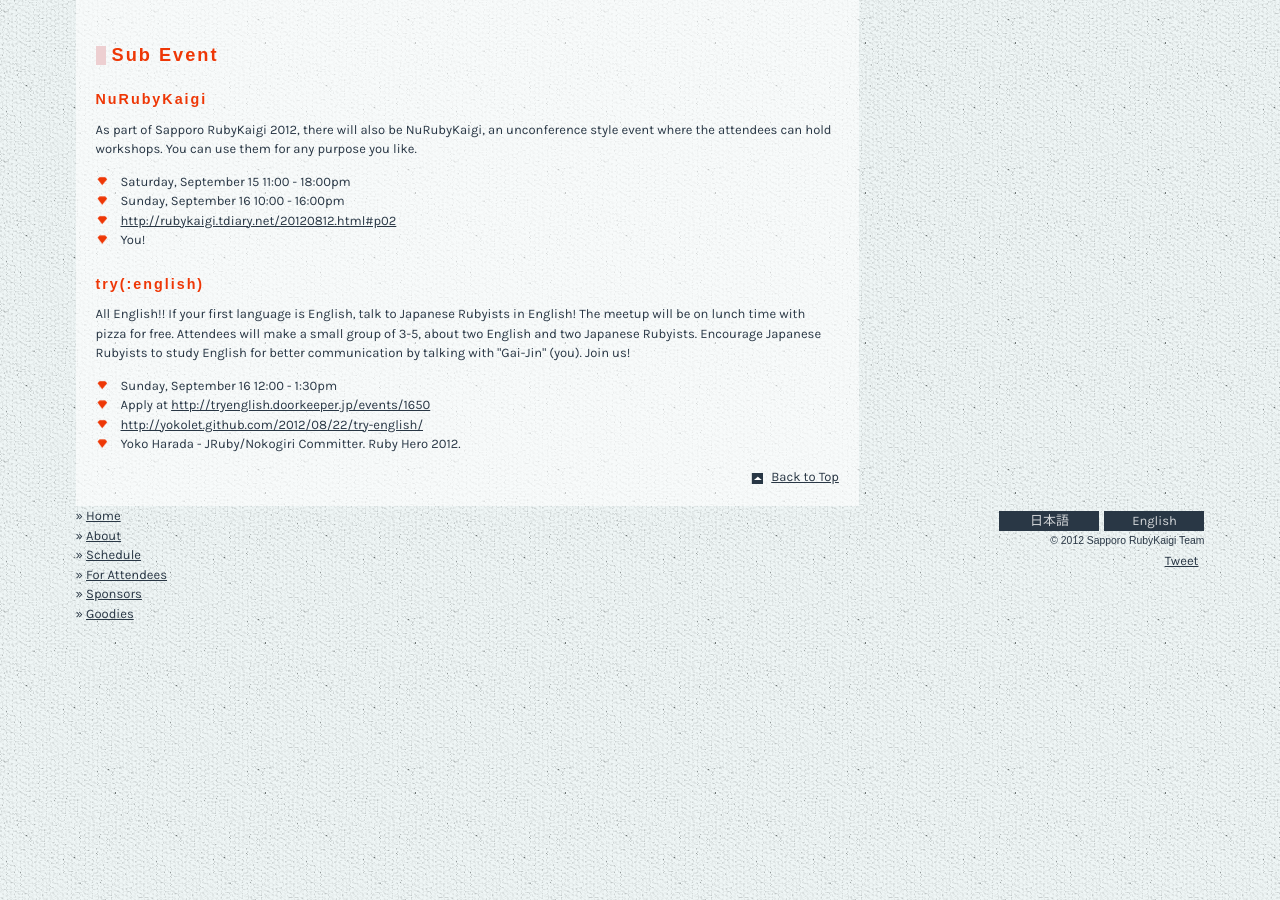
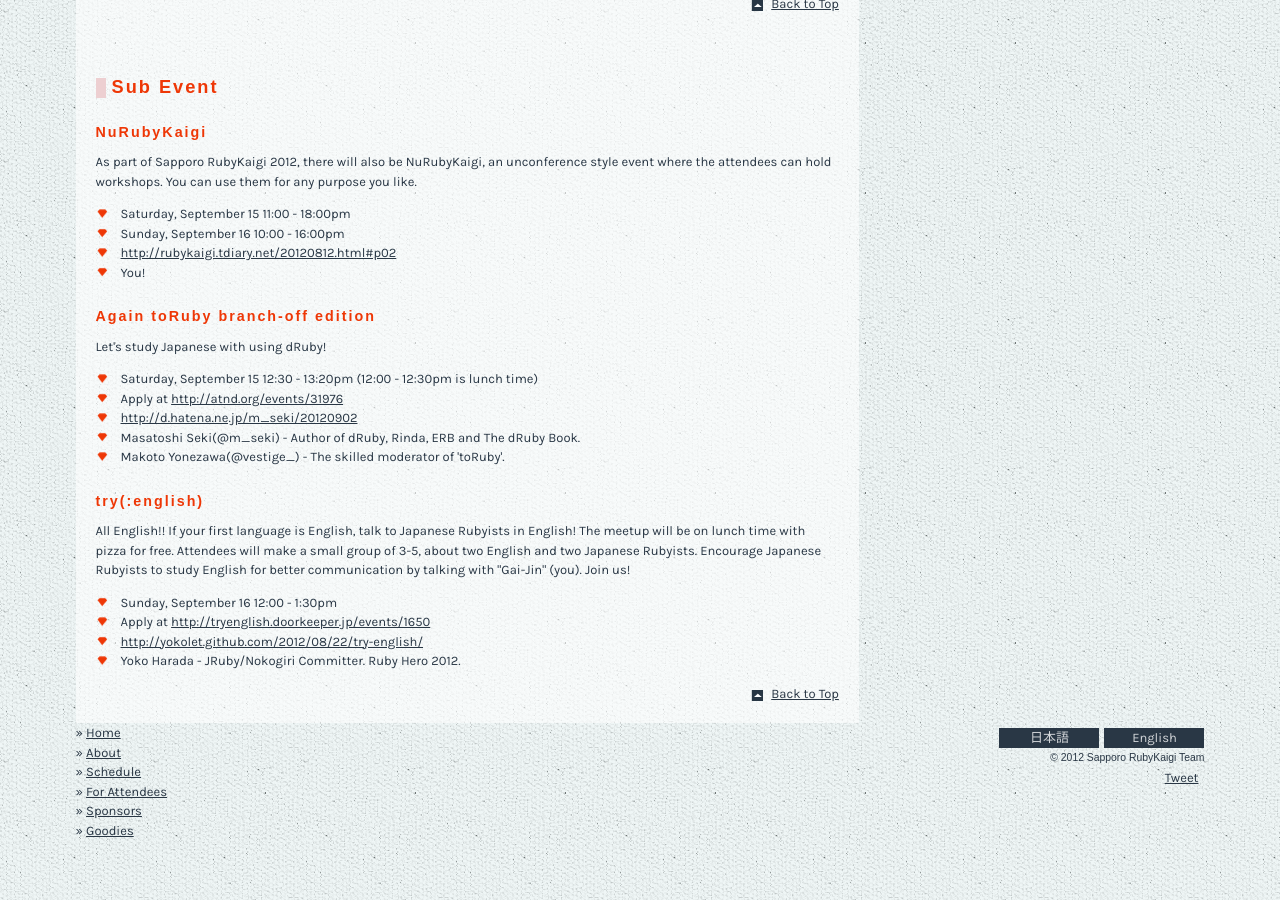
Before and after one commit to ruby-sapporo/sapporo.rubykaigi.org, a Jekyll site: the page built from 2012/en/schedule.html, in a window 1280 px wide and 900 px high, scrolled down 2634 px. Built offline with Jekyll 4.4.1, drawn with Linux system fonts in a browser that asks for light colours; nearby versions of some CDN libraries; Markdown is read by kramdown in place of the engine named in the settings; comment, search, counter and statistics services are not loaded; some of the changed text lies outside the part shown.

Commit message:
Regenerate schedule pages

```diff
--- a/2012/en/schedule.html
+++ b/2012/en/schedule.html
@@ -229,7 +229,7 @@
     </tr>
   </table>
   <ul class="linkMark">
-    <li></li>
+    <li><a href="#subEvent2">Again toRuby branch-off edition</a></li>
   </ul>
   <p class="backToTop"><a href="#">Back to Top</a></p>
 </article>
@@ -405,6 +405,22 @@
 </li>
     </ul>
 
+    <h3 id="subEvent2">Again toRuby branch-off edition</h3>
+    <p>Let&#39;s study Japanese with using dRuby!</p>
+
+    <ul class="listMarkRed">
+        <li><p>Saturday, September 15 12:30 - 13:20pm (12:00 - 12:30pm is lunch time)</p>
+</li>
+        <li><p>Apply at <a href="http://atnd.org/events/31976">http://atnd.org/events/31976</a></p>
+</li>
+        <li><p><a href="http://d.hatena.ne.jp/m_seki/20120902">http://d.hatena.ne.jp/m_seki/20120902</a></p>
+</li>
+        <li><p>Masatoshi Seki(@m_seki) - Author of dRuby, Rinda, ERB and The dRuby Book.</p>
+</li>
+        <li><p>Makoto Yonezawa(@vestige_) - The skilled moderator of &#39;toRuby&#39;.</p>
+</li>
+    </ul>
+
     <h3 id="subEvent1">try(:english)</h3>
     <p>All English!! If your first language is English, talk to Japanese Rubyists in English!
 The meetup will be on lunch time with pizza for free.
--- a/2012/ja/schedule.html
+++ b/2012/ja/schedule.html
@@ -413,6 +413,8 @@
 </li>
         <li><p><a href="http://atnd.org/events/31976">http://atnd.org/events/31976</a> にてご登録ください。</p>
 </li>
+        <li><p><a href="http://d.hatena.ne.jp/m_seki/20120902">http://d.hatena.ne.jp/m_seki/20120902</a></p>
+</li>
         <li><p>関将俊(@m_seki) - toRuby70回くらい皆勤賞の咳です。</p>
 </li>
         <li><p>米澤慎(@vestige_) - toRubyで安定の司会業の米澤です。</p>
```
